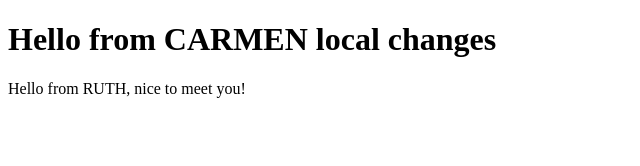
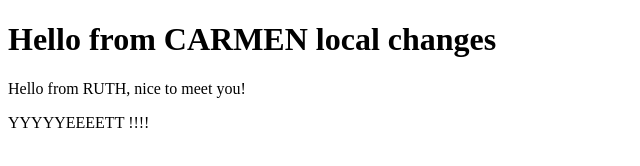
Before and after one commit to Kitschest/git-lab, a plain HTML site: page index.html in a window 1280 px wide. Shown: the whole page, without its empty margins (0-640 px from the left). Drawn offline with Linux system fonts and the light colour scheme.

Commit message:
First commit Carmen Branch

```diff
--- a/index.html
+++ b/index.html
@@ -9,5 +9,6 @@
 <body>
     <h1>Hello from CARMEN local changes</h1>
     <p>Hello from RUTH, nice to meet you!</p>
+    <article>YYYYYEEEETT !!!!</article>
 </body>
 </html>
```
